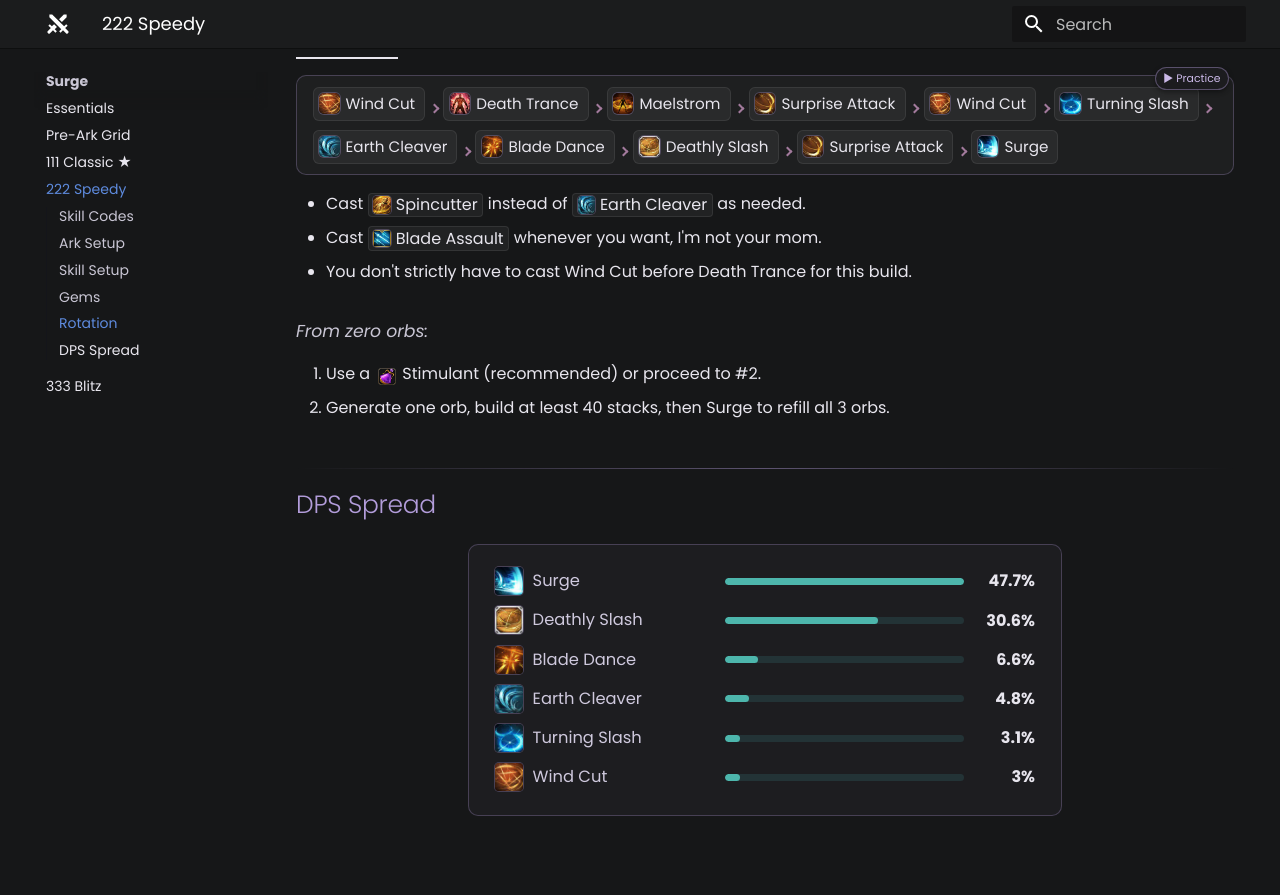
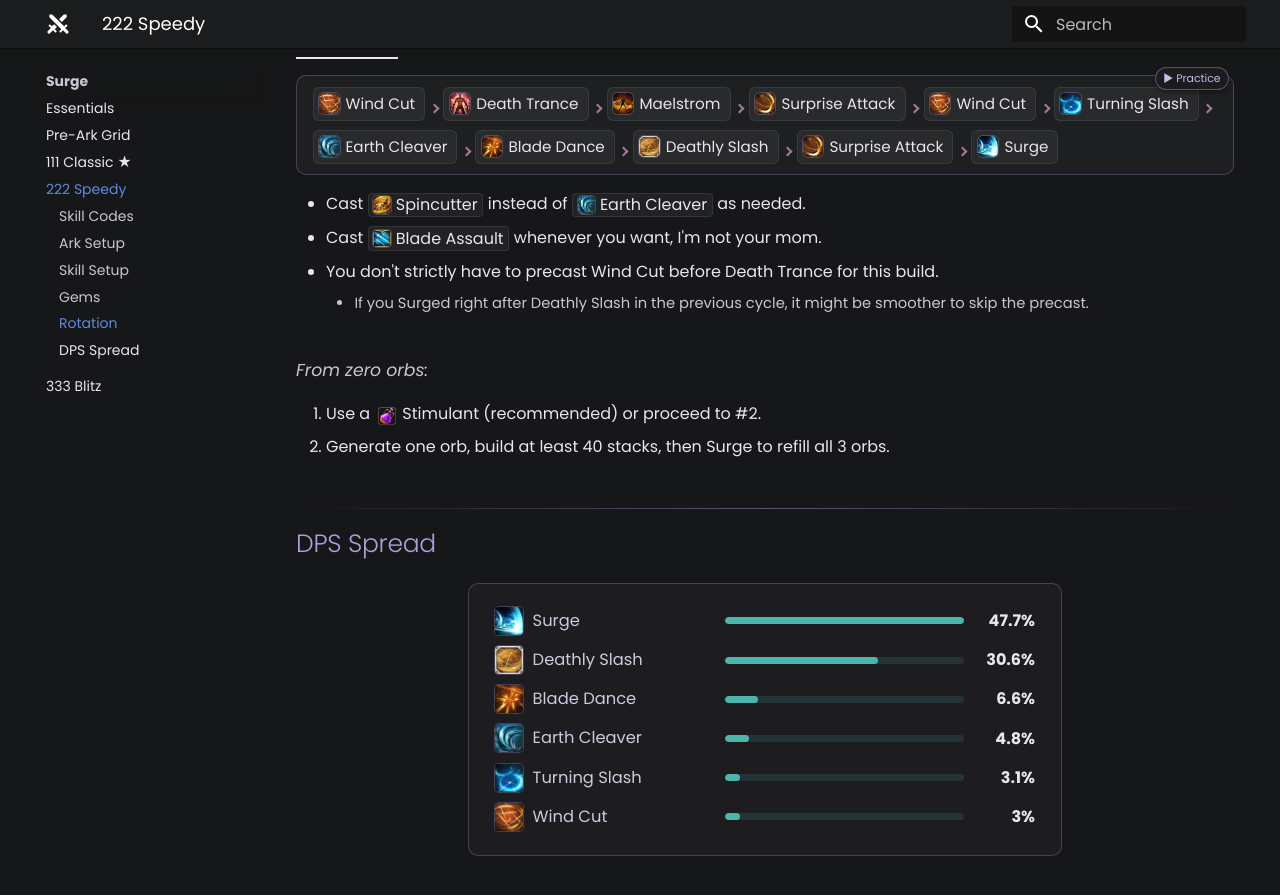
Before and after one commit to interlockme/deathblade, an MkDocs documentation site: the page built from docs/surge/222-speedy.md, in a window 1280 px wide and 900 px high, scrolled down 3503 px. Shown: the top 895 px of the window. Built offline with MkDocs 1.6.1 and Material for MkDocs 9.7.7, drawn with Linux system fonts in a browser that asks for light colours; plug-ins that fetch from the network failed and are left out.

Commit message:
adv rotations for 222

```diff
--- a/docs/surge/222-speedy.md
+++ b/docs/surge/222-speedy.md
@@ -271,7 +273,8 @@
 
     - Cast <span class="skill-chip">![](../assets/shared/icon-spincutter.png)Spincutter</span> instead of <span class="skill-chip">![](../assets/shared/icon-earthcleaver.png)Earth Cleaver</span> as needed.
     - Cast <span class="skill-chip">![](../assets/shared/icon-bladeassault.png)Blade Assault</span> whenever you want, I'm not your mom.
-    - You don't strictly have to cast Wind Cut before Death Trance for this build.
+    - You don't strictly have to precast Wind Cut before Death Trance for this build.
+        - If you Surged right after Deathly Slash in the previous cycle, it might be smoother to skip the precast.
 
 === "Upper Slash"
 
@@ -285,7 +288,29 @@
     </div>
 
     - Cast <span class="skill-chip">![](../assets/shared/icon-bladeassault.png)Blade Assault</span> whenever you want, I'm not your mom.
-    - You don't strictly have to cast Wind Cut before Death Trance for this build.
+    - You don't strictly have to precast Wind Cut before Death Trance for this build.
+        - If you Surged right after Deathly Slash in the previous cycle, it might be smoother to skip the precast.
+
+    ??? note "Beast Mode"
+        Alternate between these two cycles:
+
+        <div class="cycle-card" markdown>
+        <div class="cycle-card-header"><span class="cycle-num cycle-num-1">1</span><span class="cycle-title">Surprise Skip</span></div>
+        <div class="rotation-line" markdown>
+        <script type="application/json">
+        ["windcut", "deathtrance", "surpriseattack","maelstrom", "windcut", "upperslash", "turningslash", "bladedance", "deathlyslash", "surge"]
+        </script>
+        </div>
+        </div>
+
+        <div class="cycle-card" markdown>
+        <div class="cycle-card-header"><span class="cycle-num cycle-num-2">2</span><span class="cycle-title">Wind Cut Skip</span></div>
+        <div class="rotation-line" markdown>
+        <script type="application/json">
+        ["surpriseattack", "deathtrance", "windcut","maelstrom", "surpriseattack", "upperslash", "turningslash", "bladedance", "deathlyslash", "surge"]
+        </script>
+        </div>
+        </div>
 
 *From zero orbs:*
 { .lead }
```
Also changed, not shown: other parts of docs/surge/222-speedy.md (+2 -0 lines), docs/surge/333-blitz.md (+1 -1 lines), docs/assets/leopardvstiger.png (added).
